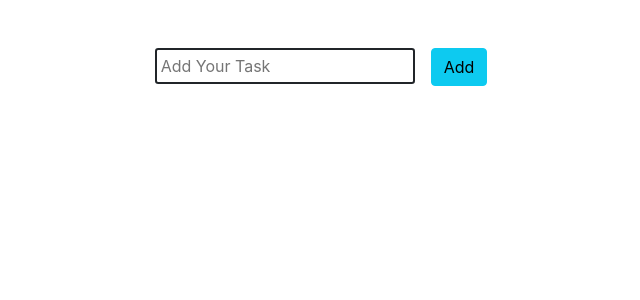
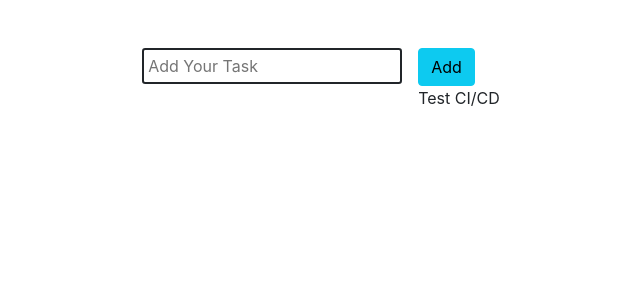
Before and after one commit to alaminsahed/todo-list-using-zustand, a React (Create React App) app: page / in a window 1280 px wide. Shown: the top 300 px of the page, without its empty margins (319-959 px from the left). Built offline with nearby package versions, Linux system fonts and the light colour scheme; the HTML template or start-up script is replaced by a standard one.

Commit message:
chore: test ci/cd

```diff
--- a/src/components/InputBox.js
+++ b/src/components/InputBox.js
@@ -33,6 +33,7 @@ const InputBox = () => {
         <button onClick={() => taskSubmitHandler()} className='btn btn-info'>
           Add
         </button>
+        <p>Test CI/CD</p>
       </div>
     </div>
   );
```
